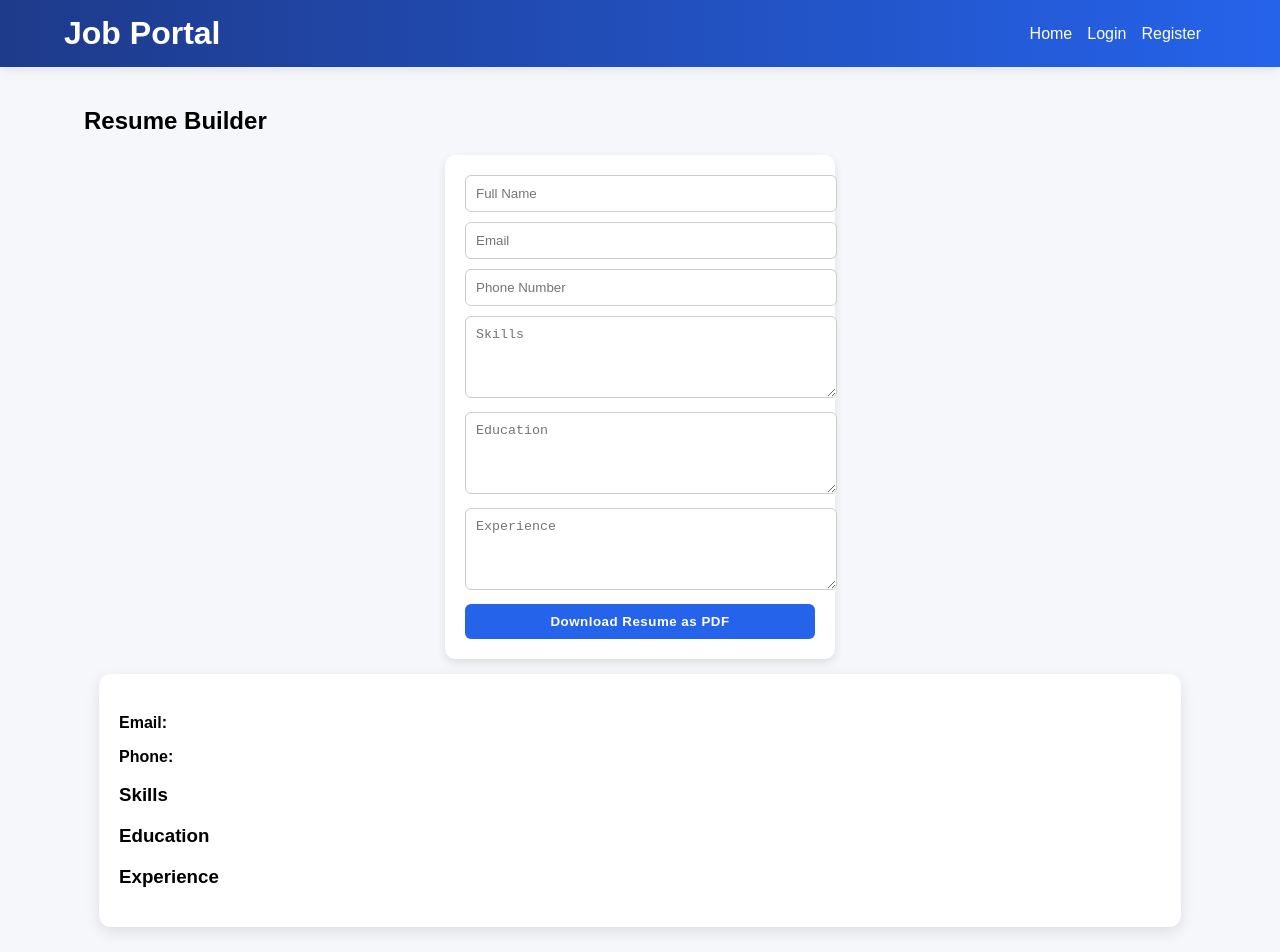
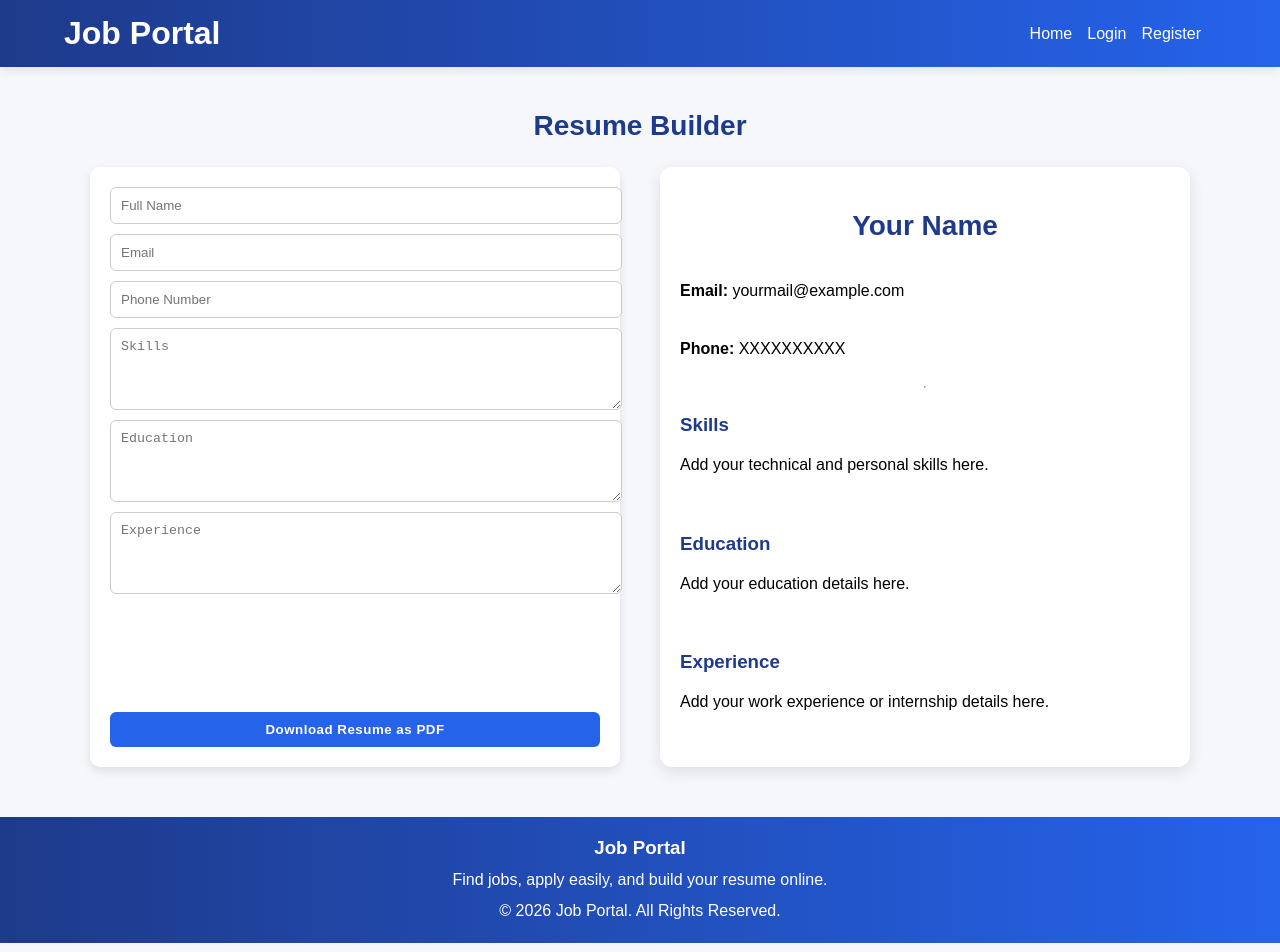
Before and after one commit to divya29113/jobportal-mern, a React (Vite) app in the folder client/: page /resume in a window 1280 px wide. Shown: the top 952 px of the page. Built offline with nearby package versions, Linux system fonts and the light colour scheme.

Commit message:
Final MERN Job Portal project with resume builder and application tracking

```diff
--- a/client/src/App.jsx
+++ b/client/src/App.jsx
@@ -1,5 +1,6 @@
 import { BrowserRouter as Router, Routes, Route } from "react-router-dom";
 import Navbar from "./components/Navbar";
+import Footer from "./components/Footer";
 
 import Home from "./pages/Home";
 import Jobs from "./pages/Jobs";
@@ -10,14 +11,21 @@ import Login from "./pages/Login";
 import Register from "./pages/Register";
 import MyApplications from "./pages/MyApplications";
 import ResumeBuilder from "./pages/ResumeBuilder";
-import Footer from "./components/Footer";
 
 function App() {
   return (
     <Router>
+      <div
+        style={{
+          minHeight: "100vh",
+          display: "flex",
+          flexDirection: "column",
+          background: "#f5f7fa"
+        }}
+      >
         <Navbar />
 
-      <div className="container">
+        <div className="container" style={{ flex: 1 }}>
           <Routes>
             <Route path="/" element={<Home />} />
             <Route path="/login" element={<Login />} />
@@ -29,6 +37,8 @@ function App() {
             <Route path="/myapplications" element={<MyApplications />} />
             <Route path="/resume" element={<ResumeBuilder />} />
           </Routes>
+        </div>
+
         <Footer />
       </div>
     </Router>
--- a/client/src/components/Footer.jsx
+++ b/client/src/components/Footer.jsx
@@ -2,16 +2,18 @@ function Footer() {
   return (
     <div
       style={{
-        background: "#1e3a8a",
+        background: "linear-gradient(90deg, #1e3a8a, #2563eb)",
         color: "white",
         textAlign: "center",
-        padding: "15px",
+        padding: "20px",
         marginTop: "30px"
       }}
     >
-      <p style={{ margin: 0 }}>
-        © 2026 Job Portal. All Rights Reserved.
+      <h3 style={{ margin: "0 0 8px 0" }}>Job Portal</h3>
+      <p style={{ margin: "0 0 5px 0" }}>
+        Find jobs, apply easily, and build your resume online.
       </p>
+      <p style={{ margin: 0 }}>© 2026 Job Portal. All Rights Reserved.</p>
     </div>
   );
 }
--- a/client/src/components/Navbar.jsx
+++ b/client/src/components/Navbar.jsx
@@ -30,10 +30,9 @@ function Navbar() {
           alignItems: "center"
         }}
       >
-        <h1 style={{ margin: 0 }}>Job Portal</h1>
+        <h1 style={{ margin: 0, color: "white" }}>Job Portal</h1>
 
         <div>
-          {/* Always visible */}
           <Link
             to="/"
             style={{ color: "white", marginRight: "15px", textDecoration: "none" }}
@@ -41,7 +40,6 @@ function Navbar() {
             Home
           </Link>
 
-          {/* Not logged in */}
           {!token && (
             <>
               <Link
@@ -60,7 +58,6 @@ function Navbar() {
             </>
           )}
 
-          {/* Jobseeker Menu */}
           {token && role === "jobseeker" && (
             <>
               <Link
@@ -100,7 +97,6 @@ function Navbar() {
             </>
           )}
 
-          {/* Employer Menu */}
           {token && role === "employer" && (
             <>
               <Link
--- a/client/src/index.css
+++ b/client/src/index.css
@@ -89,3 +89,56 @@ button {
 button:hover {
   opacity: 0.9;
 }
+a {
+  font-weight: 500;
+}
+
+h2 {
+  font-size: 28px;
+}
+
+p {
+  line-height: 1.6;
+}
+
+@media (max-width: 768px) {
+  .container {
+    width: 95%;
+  }
+
+  .form-card {
+  background: white;
+  padding: 20px;
+  border-radius: 10px;
+  margin: auto;
+  box-shadow: 0px 4px 10px rgba(0,0,0,0.1);
+}
+}
+.resume-grid {
+  display: flex;
+  justify-content: space-between;
+  align-items: flex-start;
+  gap: 40px;
+  flex-wrap: wrap;
+}
+
+.resume-form,
+.resume-preview {
+  flex: 1;
+  min-width: 420px;
+  display: flex;
+  flex-direction: column;
+}
+
+.resume-form {
+  margin: 0;
+  min-height: 560px;
+}
+
+.resume-preview {
+  margin: 0;
+  min-height: 560px;
+}
+.resume-form button {
+  margin-top: auto;
+}
--- a/client/src/pages/Home.jsx
+++ b/client/src/pages/Home.jsx
@@ -1,17 +1,18 @@
 function Home() {
   return (
+    <div className="page-section">
       <div
-      className="page-section"
         style={{
           textAlign: "center",
+          padding: "80px 20px",
           background: "linear-gradient(135deg, #2563eb, #1e3a8a)",
           color: "white",
-        padding: "60px 20px",
           borderRadius: "12px",
-        marginTop: "20px"
+          marginTop: "20px",
+          marginBottom: "30px"
         }}
       >
-      <h1 style={{ fontSize: "40px", marginBottom: "15px" }}>
+        <h1 style={{ fontSize: "45px", marginBottom: "15px" }}>
           Welcome to Job Portal
         </h1>
 
@@ -23,6 +24,46 @@ function Home() {
           Post jobs, apply for jobs, track applications, and build resumes easily.
         </p>
       </div>
+
+      <div
+        style={{
+          display: "grid",
+          gridTemplateColumns: "repeat(auto-fit, minmax(250px, 1fr))",
+          gap: "20px",
+          marginBottom: "30px"
+        }}
+      >
+        <div className="job-card">
+          <h3>Job Search</h3>
+          <p>Browse available jobs and apply easily.</p>
+        </div>
+
+        <div className="job-card">
+          <h3>Application Tracking</h3>
+          <p>Track whether your application is applied, accepted, or rejected.</p>
+        </div>
+
+        <div className="job-card">
+          <h3>Resume Builder</h3>
+          <p>Create your resume and download it as a PDF.</p>
+        </div>
+      </div>
+
+      <div
+        className="job-card"
+        style={{
+          textAlign: "center",
+          padding: "30px"
+        }}
+      >
+        <h2 style={{ color: "#1e3a8a", marginBottom: "10px" }}>
+          Start Your Career Journey Today
+        </h2>
+        <p>
+          Register, explore jobs, and build your future with our Job Portal.
+        </p>
+      </div>
+    </div>
   );
 }
 
--- a/client/src/pages/MyApplications.jsx
+++ b/client/src/pages/MyApplications.jsx
@@ -13,8 +13,8 @@ function MyApplications() {
           "http://localhost:5000/api/applications/my",
           {
             headers: {
-              Authorization: `Bearer ${token}`
-            }
+              Authorization: `Bearer ${token}`,
+            },
           }
         );
 
@@ -30,21 +30,60 @@ function MyApplications() {
 
   return (
     <div className="page-section">
-      <h2>My Applications</h2>
+      <div style={{ maxWidth: "900px", margin: "auto" }}>
+        <h2
+          style={{
+            textAlign: "center",
+            marginBottom: "10px",
+            color: "#1e3a8a"
+          }}
+        >
+          My Applications
+        </h2>
+
+        <p style={{ textAlign: "center", marginBottom: "20px", color: "#555" }}>
+          Total Applications: {applications.length}
+        </p>
 
         {applications.length === 0 ? (
-        <p>No applications found</p>
+          <p style={{ textAlign: "center" }}>No applications found</p>
         ) : (
           applications.map((app) => (
             <div className="job-card" key={app._id}>
-            <h3>{app.job?.title}</h3>
-            <p><b>Company:</b> {app.job?.company}</p>
-            <p><b>Location:</b> {app.job?.location}</p>
-            <p><b>Salary:</b> {app.job?.salary}</p>
-            <p><b>Status:</b> {app.status}</p>
+              <h3 style={{ color: "#1e3a8a", marginBottom: "10px" }}>
+                {app.job?.title}
+              </h3>
+
+              <p style={{ margin: "6px 0" }}>
+                <b>Company:</b> {app.job?.company}
+              </p>
+
+              <p style={{ margin: "6px 0" }}>
+                <b>Location:</b> {app.job?.location}
+              </p>
+
+              <p style={{ margin: "6px 0" }}>
+                <b>Salary:</b> {app.job?.salary}
+              </p>
+
+              <p
+                style={{
+                  marginTop: "10px",
+                  fontWeight: "bold",
+                  color:
+                    app.status === "accepted"
+                      ? "green"
+                      : app.status === "rejected"
+                      ? "red"
+                      : "#1e3a8a"
+                }}
+              >
+                Status: {app.status}
+              </p>
             </div>
           ))
         )}
+      </div>
     </div>
   );
 }
--- a/client/src/pages/MyJobs.jsx
+++ b/client/src/pages/MyJobs.jsx
@@ -27,27 +27,67 @@ function MyJobs() {
   }, []);
 
   return (
-    <div>
-      <h2>My Posted Jobs</h2>
+    <div className="page-section">
+      <div style={{ maxWidth: "900px", margin: "auto" }}>
+        <h2
+          style={{
+            textAlign: "center",
+            marginBottom: "10px",
+            color: "#1e3a8a"
+          }}
+        >
+          My Posted Jobs
+        </h2>
+
+        <p style={{ textAlign: "center", marginBottom: "20px", color: "#555" }}>
+          Total Jobs Posted: {jobs.length}
+        </p>
 
         {jobs.length === 0 ? (
-        <p>No jobs posted yet</p>
+          <p style={{ textAlign: "center" }}>No jobs posted yet</p>
         ) : (
           jobs.map((job) => (
             <div className="job-card" key={job._id}>
-            <h3>{job.title}</h3>
-            <p><b>Company:</b> {job.company}</p>
-            <p><b>Location:</b> {job.location}</p>
-            <p><b>Salary:</b> {job.salary}</p>
-            <p><b>Description:</b> {job.description}</p>
+              <h3 style={{ color: "#1e3a8a", marginBottom: "10px" }}>
+                {job.title}
+              </h3>
 
-            <button onClick={() => navigate(`/applicants/${job._id}`)}>
+              <p style={{ margin: "6px 0" }}>
+                <b>Company:</b> {job.company}
+              </p>
+
+              <p style={{ margin: "6px 0" }}>
+                <b>Location:</b> {job.location}
+              </p>
+
+              <p style={{ margin: "6px 0" }}>
+                <b>Salary:</b> {job.salary}
+              </p>
+
+              <p style={{ margin: "10px 0" }}>
+                <b>Description:</b> {job.description}
+              </p>
+
+              <button
+                onClick={() => navigate(`/applicants/${job._id}`)}
+                style={{
+                  background: "#2563eb",
+                  color: "white",
+                  border: "none",
+                  padding: "10px 18px",
+                  borderRadius: "8px",
+                  cursor: "pointer",
+                  fontWeight: "bold",
+                  marginTop: "10px"
+                }}
+              >
                 View Applicants
               </button>
             </div>
           ))
         )}
       </div>
+    </div>
   );
 }
 
--- a/client/src/pages/ResumeBuilder.jsx
+++ b/client/src/pages/ResumeBuilder.jsx
@@ -28,9 +28,19 @@ function ResumeBuilder() {
 
   return (
     <div className="page-section">
-      <h2>Resume Builder</h2>
+      <div style={{ maxWidth: "1100px", margin: "auto" }}>
+        <h2
+          style={{
+            textAlign: "center",
+            marginBottom: "25px",
+            color: "#1e3a8a"
+          }}
+        >
+          Resume Builder
+        </h2>
 
-      <div className="form-card">
+        <div className="resume-grid">
+          <div className="form-card resume-form">
             <input
               type="text"
               placeholder="Full Name"
@@ -76,20 +86,38 @@ function ResumeBuilder() {
             <button onClick={downloadPDF}>Download Resume as PDF</button>
           </div>
 
-      <div className="job-card" ref={resumeRef}>
-      <h2 style={{ textAlign: "center" }}>{name}</h2>
+          <div className="job-card resume-preview" ref={resumeRef}>
+            <h2
+              style={{
+                textAlign: "center",
+                color: "#1e3a8a",
+                marginBottom: "20px"
+              }}
+            >
+              {name || "Your Name"}
+            </h2>
 
-      <p><b>Email:</b> {email}</p>
-      <p><b>Phone:</b> {phone}</p>
+            <p><b>Email:</b> {email || "yourmail@example.com"}</p>
+            <p><b>Phone:</b> {phone || "XXXXXXXXXX"}</p>
 
-     <h3>Skills</h3>
-     <p>{skills}</p>
+            <hr />
 
-    <h3>Education</h3>
-    <p>{education}</p>
+            <div style={{ marginBottom: "20px" }}>
+              <h3 style={{ color: "#1e3a8a", marginBottom: "8px" }}>Skills</h3>
+              <p>{skills || "Add your technical and personal skills here."}</p>
+            </div>
 
-    <h3>Experience</h3>
-    <p>{experience}</p>
+            <div style={{ marginBottom: "20px" }}>
+              <h3 style={{ color: "#1e3a8a", marginBottom: "8px" }}>Education</h3>
+              <p>{education || "Add your education details here."}</p>
+            </div>
+
+            <div>
+              <h3 style={{ color: "#1e3a8a", marginBottom: "8px" }}>Experience</h3>
+              <p>{experience || "Add your work experience or internship details here."}</p>
+            </div>
+          </div>
+        </div>
       </div>
     </div>
   );
```
Lines whose indentation alone changed are shown as unchanged.
